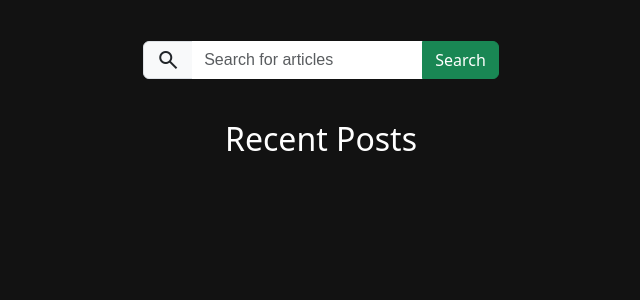
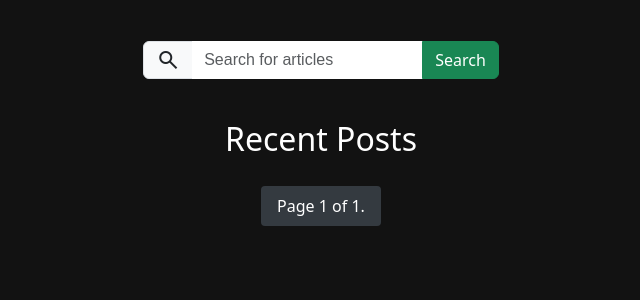
Before and after one commit to Winz18/CTF-Learning-Website, a Django app: page / in a window 1280 px wide. Shown: the part 57-357 px from the top of the page, without its empty margins (319-959 px from the left). Run offline with Django 5.2, Linux system fonts and the light colour scheme; data that the repository does not hold is empty; some libraries are stand-ins or nearby versions.

Commit message:
commit 25/5 - 002
add: Pagination

```diff
--- a/CTF_App/templates/CTF_App/index.html
+++ b/CTF_App/templates/CTF_App/index.html
@@ -13,30 +13,50 @@
         background-color: #fff;
         border-radius: 25px;
     }
+
+    .pagination {
+        display: flex;
+        justify-content: center;
+        margin-top: 20px;
+    }
+
+    .step-links {
+        display: flex;
+        gap: 10px;
+    }
+
+    .step-links a, .step-links span {
+        padding: 8px 16px;
+        background: #343a40;
+        color: #fff;
+        text-decoration: none;
+        border-radius: 4px;
+    }
+
+    .step-links a:hover {
+        background: #495057;
+    }
 </style>
 {% endblock %}
 
 {% block content %}
-<!--Search bar-->
+<!-- Search bar -->
 <div class="search-form mt-3">
     <form action="{% url 'CTF_App:index' %}" method="GET">
         {% csrf_token %}
         <div class="input-group mb-3 search-group">
             <span class="material-symbols-outlined input-group-text">search</span>
-            <input class="form-control search-input" name="search" placeholder="Search for articles" type="text"
-                   value="{{ search_query }}">
+            <input class="form-control search-input" name="search" placeholder="Search for articles" type="text" value="{{ search_query }}">
             <button class="btn btn-success" type="submit">Search</button>
         </div>
     </form>
 </div>
-<!--End of search bar-->
+<!-- End of search bar -->
 
 <div class="container" style="color: #fff;">
     <div class="row">
         <div class="col text-center">
-            <h2>
-                Recent Posts
-            </h2>
+            <h2>Recent Posts</h2>
         </div>
     </div>
     <div class="row">
@@ -46,16 +66,32 @@
                 <div class="card-body">
                     <h5 class="card-title">
                         <a href="{% url 'CTF_App:article_detail' article.id %}" style="color: goldenrod;">
-                            {{ article.name }}</a>
-                        <br>
-                        <br>
-                        <h6 style="color: cadetblue;">Author: {{ article.author }} </h6>
-                        <h6 style="color: cadetblue;">Views: {{ article.date }} </h6>
-                        <h6 style="color: cadetblue;">Views: {{ article.total_views }} </h6>
+                            {{ article.name }}
+                        </a>
                     </h5>
+                    <h6 style="color: cadetblue;">Author: {{ article.author }}</h6>
+                    <h6 style="color: cadetblue;">Date: {{ article.date }}</h6>
+                    <h6 style="color: cadetblue;">Views: {{ article.total_views }}</h6>
                 </div>
             </div>
             {% endfor %}
+            <div class="pagination">
+                <span class="step-links">
+                    {% if latest_article_list.has_previous %}
+                        <a href="?page=1">&laquo; first</a>
+                        <a href="?page={{ latest_article_list.previous_page_number }}">previous</a>
+                    {% endif %}
+
+                    <span class="current">
+                        Page {{ latest_article_list.number }} of {{ latest_article_list.paginator.num_pages }}.
+                    </span>
+
+                    {% if latest_article_list.has_next %}
+                        <a href="?page={{ latest_article_list.next_page_number }}">next</a>
+                        <a href="?page={{ latest_article_list.paginator.num_pages }}">last &raquo;</a>
+                    {% endif %}
+                </span>
+            </div>
         </div>
     </div>
 </div>
--- a/CTF_App/views.py
+++ b/CTF_App/views.py
@@ -14,7 +14,7 @@ from django.urls import reverse
 from django.utils.decorators import method_decorator
 from django.views import generic
 from django.views.decorators.csrf import csrf_exempt
-from django.core.paginator import Paginator
+from django.core.paginator import Paginator, PageNotAnInteger, EmptyPage
 from django.http import JsonResponse
 from django.core import serializers
 from .models import Articles, Sections, Test, QuestionInTest, Question, Answer, CustomUser, Comment
@@ -33,7 +33,6 @@ class IndexView(generic.ListView):
     paginate_by = 5
 
     def get_queryset(self):
-        # Lấy chủ đề cần lọc từ request.GET
         category = self.request.GET.get('category')
         search_query = self.request.GET.get('search')
 
@@ -49,7 +48,24 @@ class IndexView(generic.ListView):
 
     def get_context_data(self, **kwargs):
         context = super().get_context_data(**kwargs)
-        context['search_query'] = self.request.GET.get('search', '')
+        search_query = self.request.GET.get('search', '')
+
+        # Pagination
+        queryset = self.get_queryset()
+        paginator = Paginator(queryset, self.paginate_by)
+        page = self.request.GET.get('page')
+
+        try:
+            articles = paginator.page(page)
+        except PageNotAnInteger:
+            articles = paginator.page(1)
+        except EmptyPage:
+            articles = paginator.page(paginator.num_pages)
+
+        context['latest_article_list'] = articles
+        context['search_query'] = search_query
+        context['page_obj'] = articles  # Added for built-in pagination support
+
         return context
 
 
```
